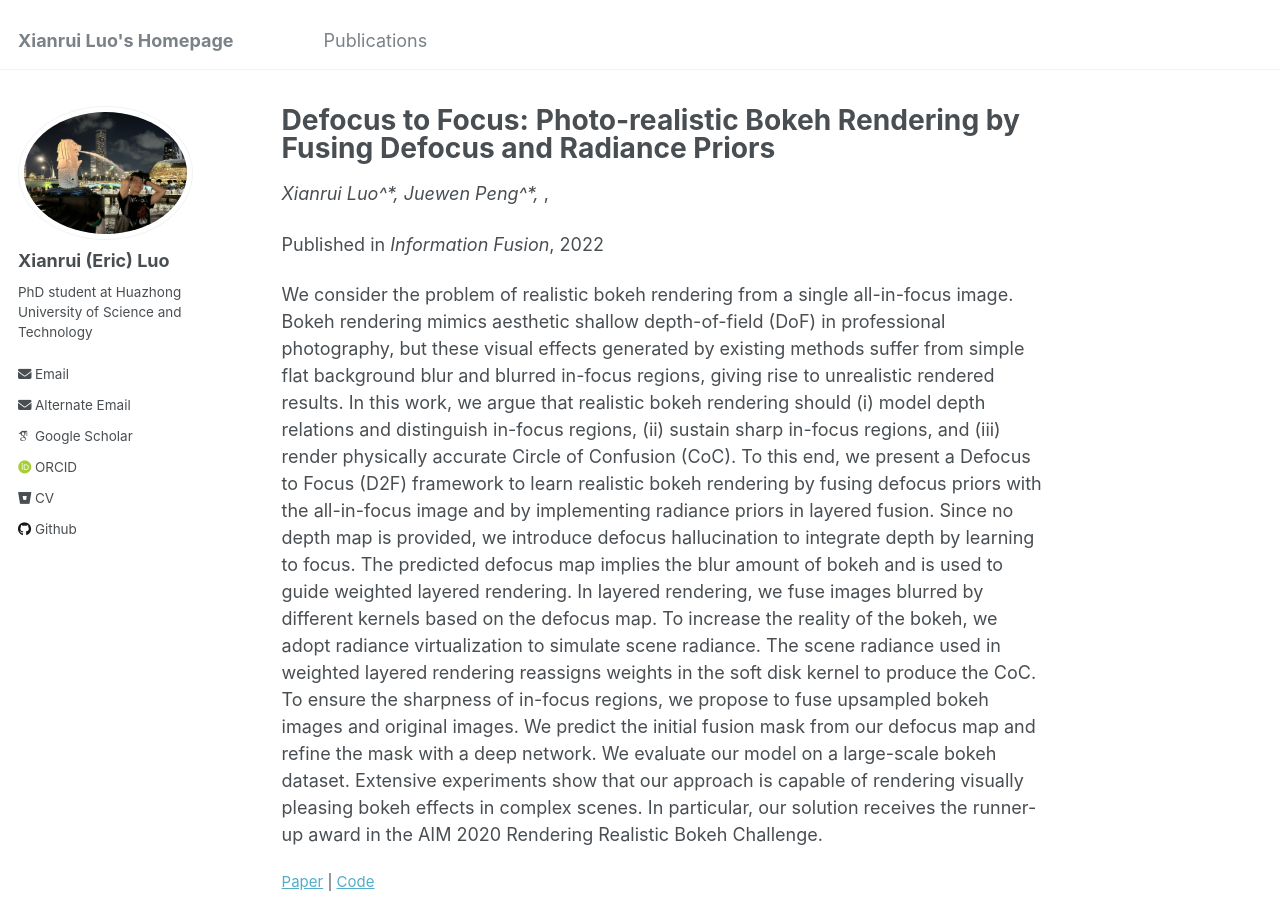
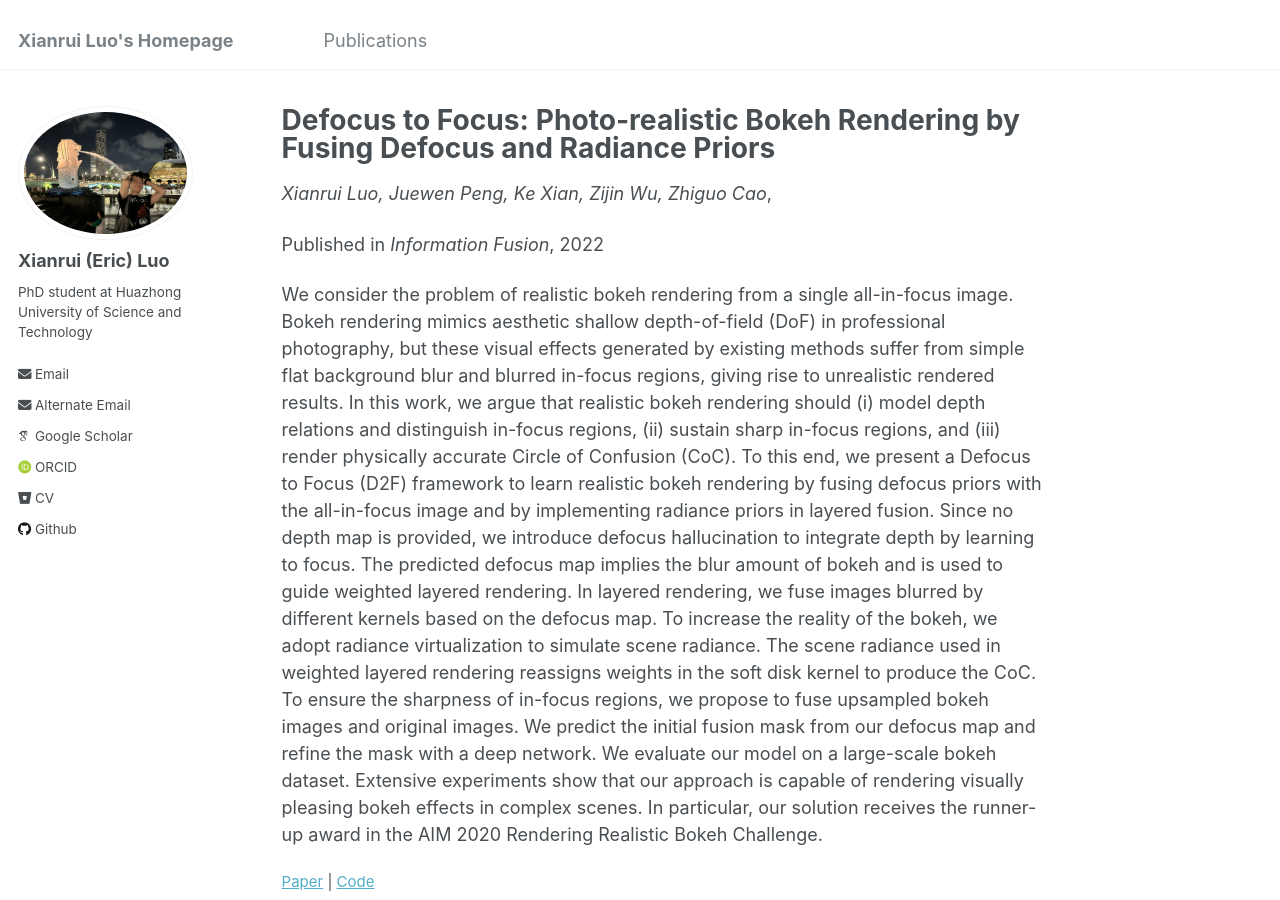
Before and after one commit to xianrui-luo/xianrui-luo.github.io, a Jekyll site: the page built from _publications/information.md, in a window 1280 px wide and 900 px high. Built offline with Jekyll 4.4.1, drawn with Linux system fonts in a browser that asks for light colours; some web fonts are replaced.

Commit message:
Update information.md

```diff
--- a/_publications/information.md
+++ b/_publications/information.md
@@ -1,6 +1,6 @@
 ---
 title: "Defocus to Focus: Photo-realistic Bokeh Rendering by Fusing Defocus and Radiance Priors"
-author: "Xianrui Luo^*, Juewen Peng^*, "
+author: "Xianrui Luo, Juewen Peng, Ke Xian, Zijin Wu, Zhiguo Cao"
 collection: publications
 permalink: /publication/information
 excerpt: '![](https://xianrui-luo.github.io/images/information.gif)'
```
